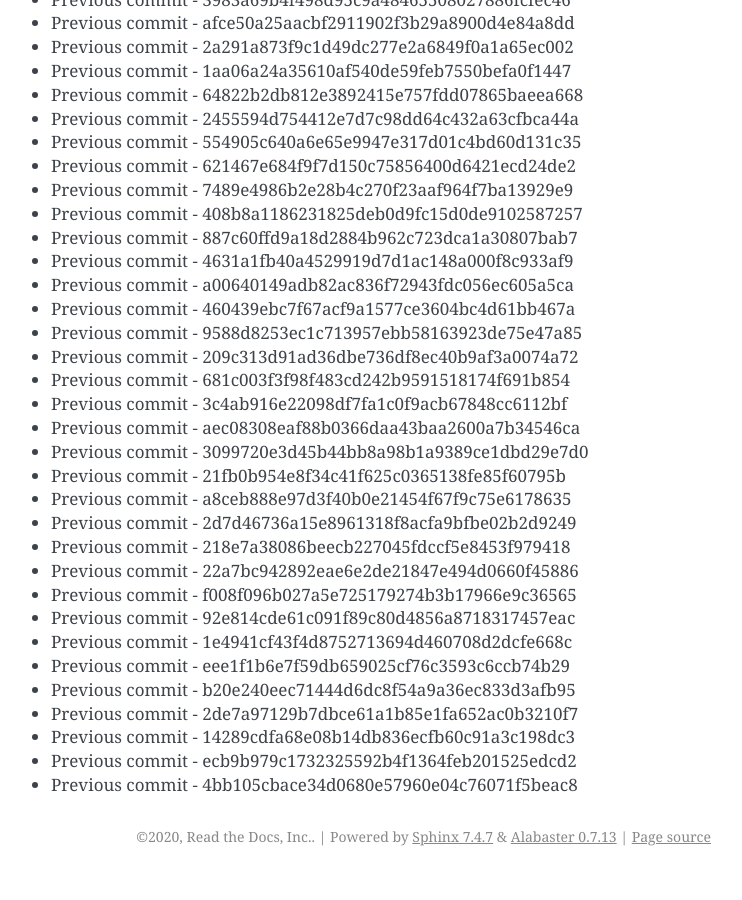
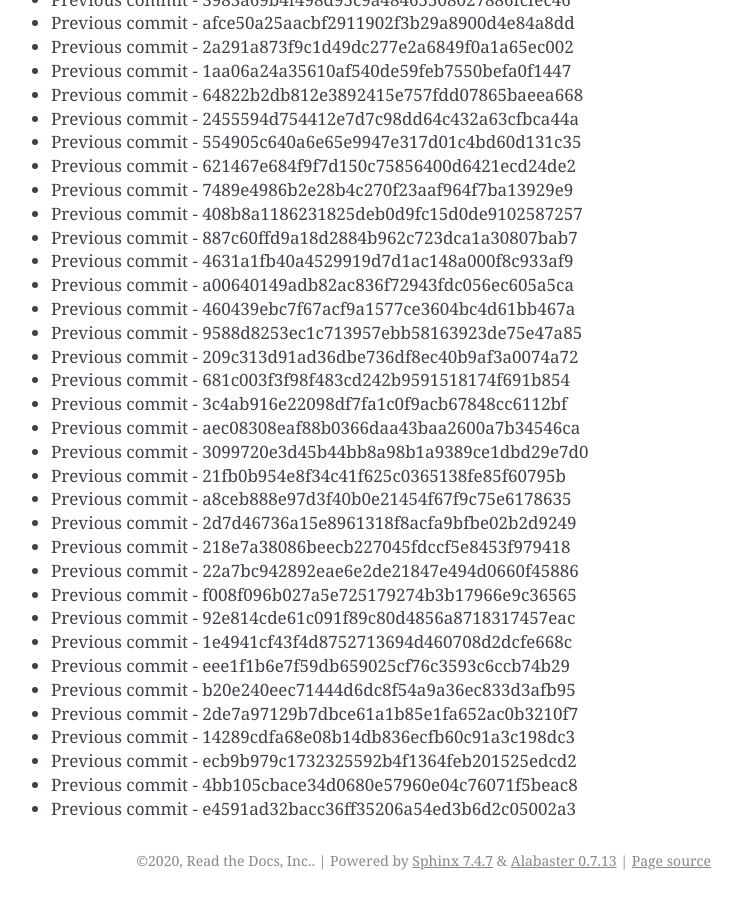
Before and after one commit to readthedocs/rtd-git-stresstest, a Sphinx documentation site: the page built from docs/updates.rst, in a window 1280 px wide and 900 px high, scrolled down 53009 px. Shown: the whole window, without its empty margins (399-1141 px from the left). Built offline with Sphinx 7.4.7, drawn with Linux system fonts in a browser that asks for light colours; before the commit the page ends 53885 px from its top, so only the background shows below that.

Commit message:
Generating commit from previous: e4591ad32bacc36ff35206a54ed3b6d2c05002a3

```diff
--- a/docs/updates.rst
+++ b/docs/updates.rst
@@ -2259,3 +2259,4 @@ It can be tested for any performance characteristics.
 * Previous commit - 14289cdfa68e08b14db836ecfb60c91a3c198dc3
 * Previous commit - ecb9b979c1732325592b4f1364feb201525edcd2
 * Previous commit - 4bb105cbace34d0680e57960e04c76071f5beac8
+* Previous commit - e4591ad32bacc36ff35206a54ed3b6d2c05002a3
```
